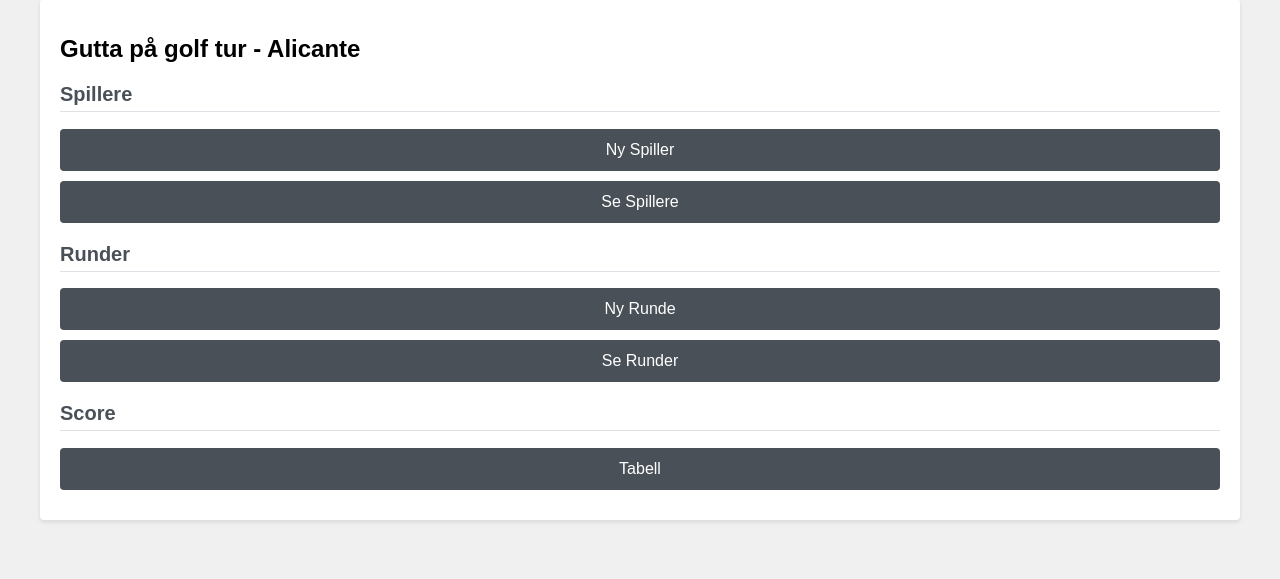
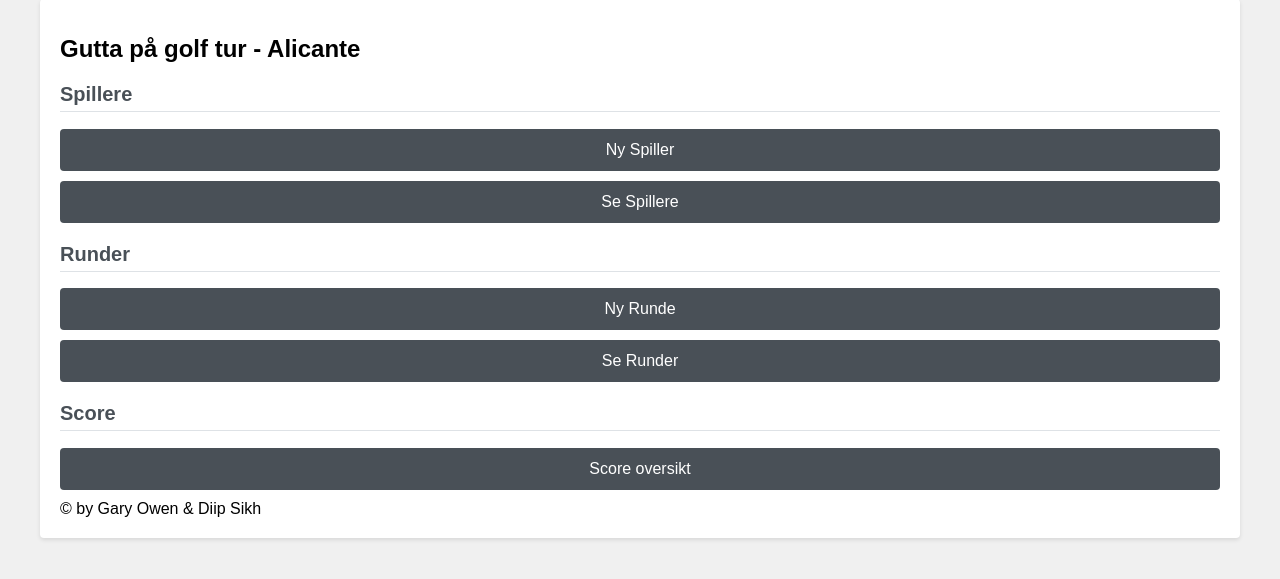
Before and after one commit to GeirOwe/golf, a Flask app: page / in a window 1280 px wide. Shown: the part 41-620 px from the top of the page. Run offline with Flask 3, Linux system fonts and the light colour scheme.

Commit message:
Update score link text for clarity and add copyright notice

```diff
--- a/templates/home.html
+++ b/templates/home.html
@@ -22,6 +22,10 @@
         <a href="{{ url_for('list_rounds') }}" class="menu-item">Se Runder</a>
 
         <h2>Score</h2>
-        <a href="{{ url_for('list_scores') }}" class="menu-item">Tabell</a>
+        <a href="{{ url_for('list_scores') }}" class="menu-item">Score oversikt</a>
+    </div>
+
+    <div class="copyright">
+        &copy; by Gary Owen &amp; Diip Sikh
     </div>
 {% endblock %}
```
